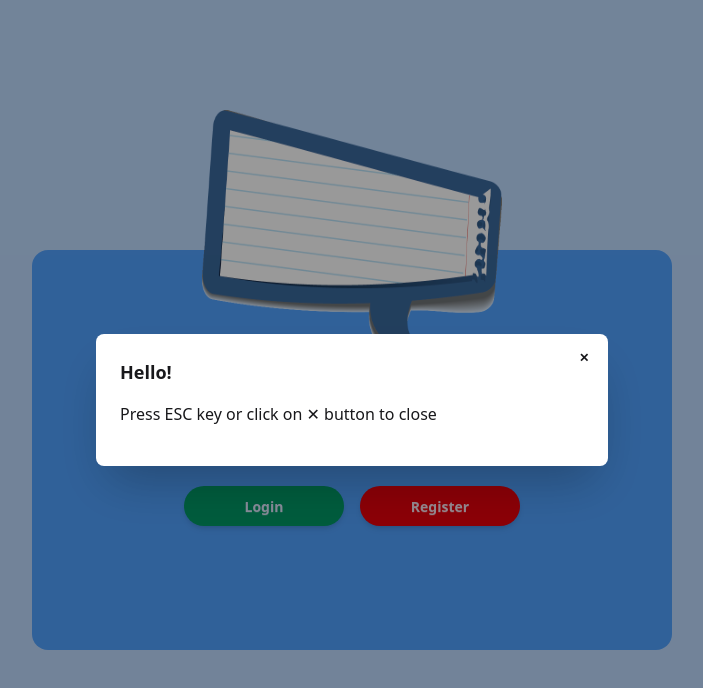
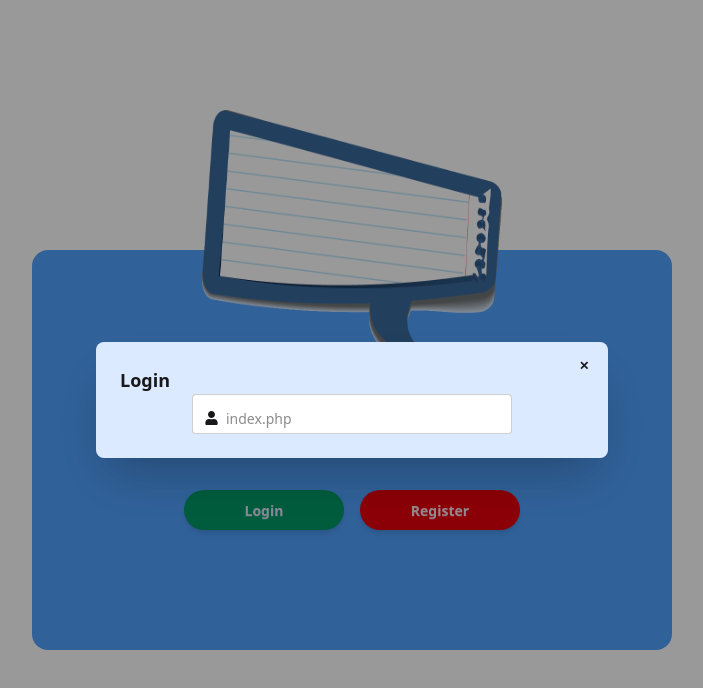
Before and after one commit to chubibobibo/remind-it, a React (Vite) app in the folder client/: page / in a window 1280 px wide. Both pictures are taken after a click on the button "Login". Shown: the top 688 px of the page, without its empty margins (288-991 px from the left). Built offline with nearby package versions, Linux system fonts and the light colour scheme; a web font is replaced by a local one.

Commit message:
fixed type error when obtaining value from the iconsObject

```diff
--- a/client/package.json
+++ b/client/package.json
@@ -14,6 +14,7 @@
     "daisyui": "^5.0.46",
     "react": "^19.1.0",
     "react-dom": "^19.1.0",
+    "react-icons": "^5.5.0",
     "react-router-dom": "^7.6.3",
     "tailwindcss": "^4.1.11"
   },
--- a/client/src/components/AuthModal.tsx
+++ b/client/src/components/AuthModal.tsx
@@ -1,23 +1,29 @@
+import TextInput from "./TextInput";
+
 interface ModalNameType {
   modalName: string;
 }
 
 function AuthModal({ modalName }: ModalNameType) {
   return (
-    <aside>
+    <>
       <dialog id={modalName} className='modal'>
-        <div className='modal-box '>
+        <div className='modal-box bg-blue-100'>
           <form method='dialog'>
             {/* if there is a button in form, it will close the modal */}
             <button className='btn btn-sm btn-circle btn-ghost absolute right-2 top-2'>
               ✕
             </button>
           </form>
-          <h3 className='font-bold text-lg'>Hello!</h3>
-          <p className='py-4'>Press ESC key or click on ✕ button to close</p>
+          <h3 className='font-bold text-lg'>Login</h3>
+          {/* <p className='py-4'>Press ESC key or click on ✕ button to close</p> */}
+          {/* INPUT FIELDS */}
+          <section className='flex flex-col items-center'>
+            <TextInput icon={"user"} />
+          </section>
         </div>
       </dialog>
-    </aside>
+    </>
   );
 }
 export default AuthModal;
--- /dev/null
+++ b/client/src/components/TextInput.tsx
@@ -0,0 +1,24 @@
+// import { FaUser, FaKey } from "react-icons/fa";
+import { iconsObject } from "../utils/iconObject";
+
+/** @keyof @typeof ensures that the icon property is a key of the iconsObject object */
+interface IconType {
+  icon: keyof typeof iconsObject; // icon property must be one of the keys of iconsObject.
+}
+
+// const test = {
+//   user: <FaUser />,
+//   password: <FaKey />,
+// };
+
+function TextInput({ icon }: IconType) {
+  return (
+    <>
+      <label className='input input-sm md:input-md pt-2 flex items-center justify-center'>
+        {iconsObject[icon]}
+        <input type='text' className='grow' placeholder='index.php' />
+      </label>
+    </>
+  );
+}
+export default TextInput;
--- a/client/src/pages/LandingPage.tsx
+++ b/client/src/pages/LandingPage.tsx
@@ -3,9 +3,7 @@ import AuthModal from "../components/AuthModal";
 function LandingPage() {
   return (
     <div className='w-screen'>
-      <section className='bg-blue-200 flex w-screen'>
-        <AuthModal modalName={"login_modal"} />
-        <AuthModal modalName={"register_modal"} />
+      <section className='flex w-screen'>
         <section className='w-screen h-screen flex justify-center items-center flex-col transform -translate-y-20'>
           <img
             src='../src/assets/note-logo.png'
@@ -13,15 +11,10 @@ function LandingPage() {
             className='landing-logo-mobile sm: landing-logo'
           />
           <section className='landing-card-mobile md:landing-card flex flex-col items-center pt-25'>
-            {/* <img
-              src='../src/assets/Reminder-IT-logo.png'
-              alt=''
-              className='landing-logo-text'
-            /> */}
             <h1 className='title-text-mobile text-gray-200 pt-5'>
               Reminder-IT
             </h1>
-            <h3 className='title-subtext text-gray-600'>
+            <h3 className='title-subtext text-gray-600 pt-1'>
               Scheduling Solutions
             </h3>
             <section className='flex gap-4 pt-15'>
@@ -55,10 +48,12 @@ function LandingPage() {
               </button>
               {/* <button className='btn btn-sm md:btn-md btn-secondary w-20 md:w-40'>
                 Register
-              </button> */}
+                </button> */}
             </section>
           </section>
         </section>
+        <AuthModal modalName={"login_modal"} />
+        <AuthModal modalName={"register_modal"} />
       </section>
     </div>
   );
--- /dev/null
+++ b/client/src/utils/iconObject.tsx
@@ -0,0 +1,6 @@
+import { FaUser, FaKey } from "react-icons/fa";
+
+export const iconsObject = {
+  user: <FaUser />,
+  password: <FaKey />,
+};
```
Also changed, not shown: 1 other file (tests, documents, lock files or other folders).
